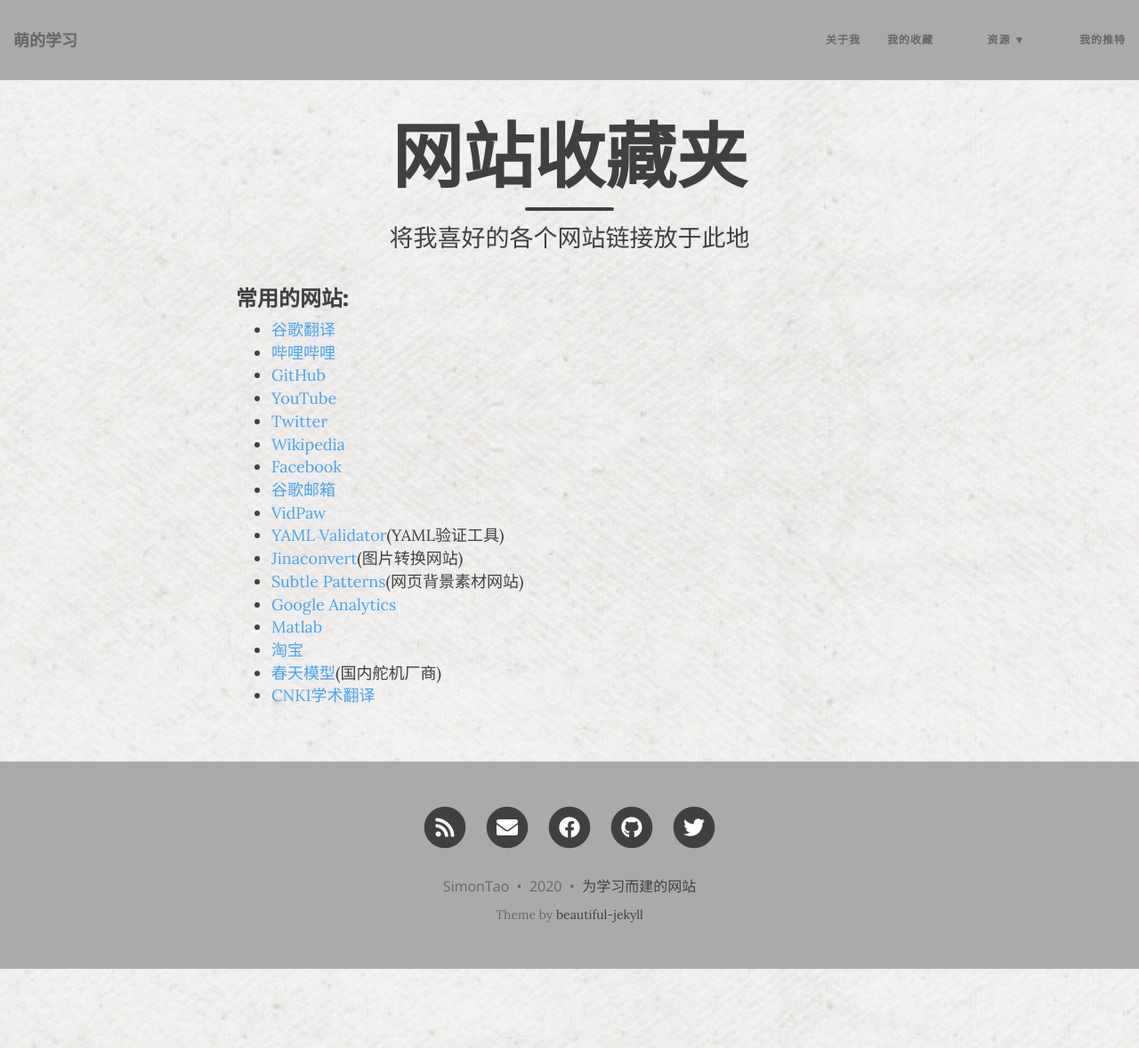
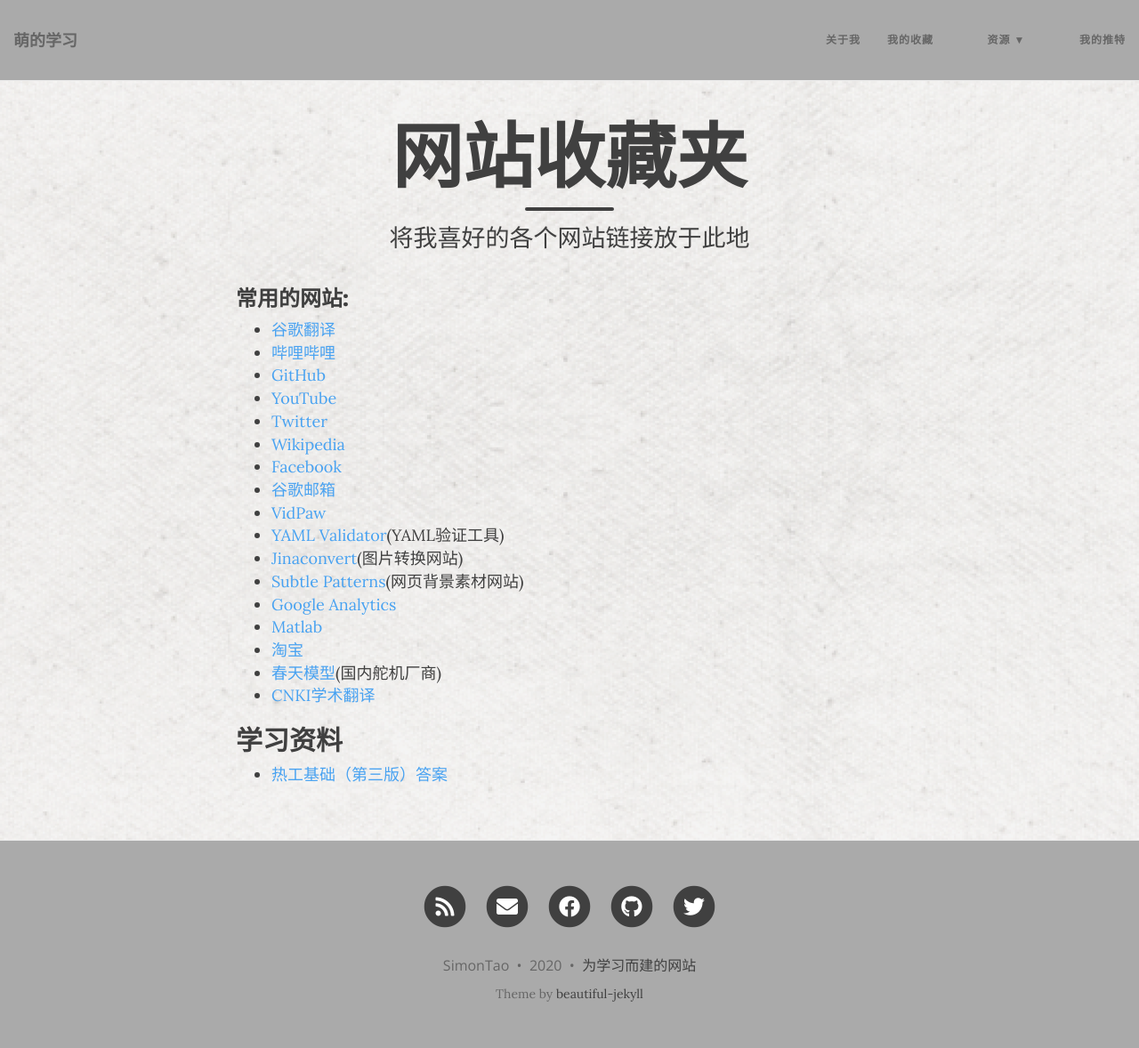
Before and after one commit to SimonTao0831/SimonTao0831.github.io, a Jekyll site: the page built from myfavorite.md, in a window 1280 px wide and 1178 px high. Shown: the whole window at 89% size. Built offline with Jekyll 4.4.1, drawn with Linux system fonts in a browser that asks for light colours; nearby versions of some CDN libraries.

Commit message:
Update myfavorite.md

```diff
--- a/myfavorite.md
+++ b/myfavorite.md
@@ -23,3 +23,6 @@
 - [淘宝](https://www.taobao.com/)
 - [春天模型](http://www.ctwz.webportal.cc/)(国内舵机厂商)
 - [CNKI学术翻译](http://dict.cnki.net/)
+
+## 学习资料
+- [热工基础（第三版）答案](http://211.64.28.63/meol/common/script/preview/download_preview.jsp?fileid=2214287&resid=508308&lid=32784)
```
